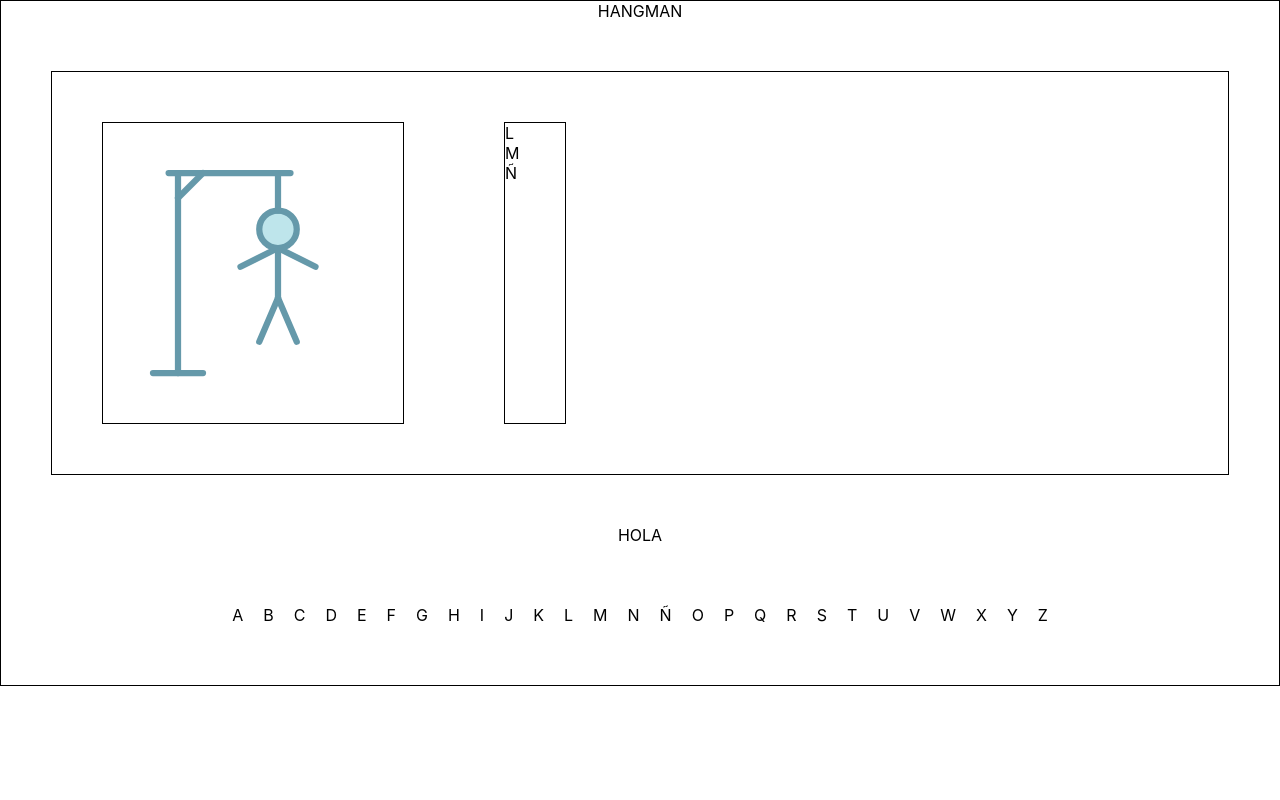
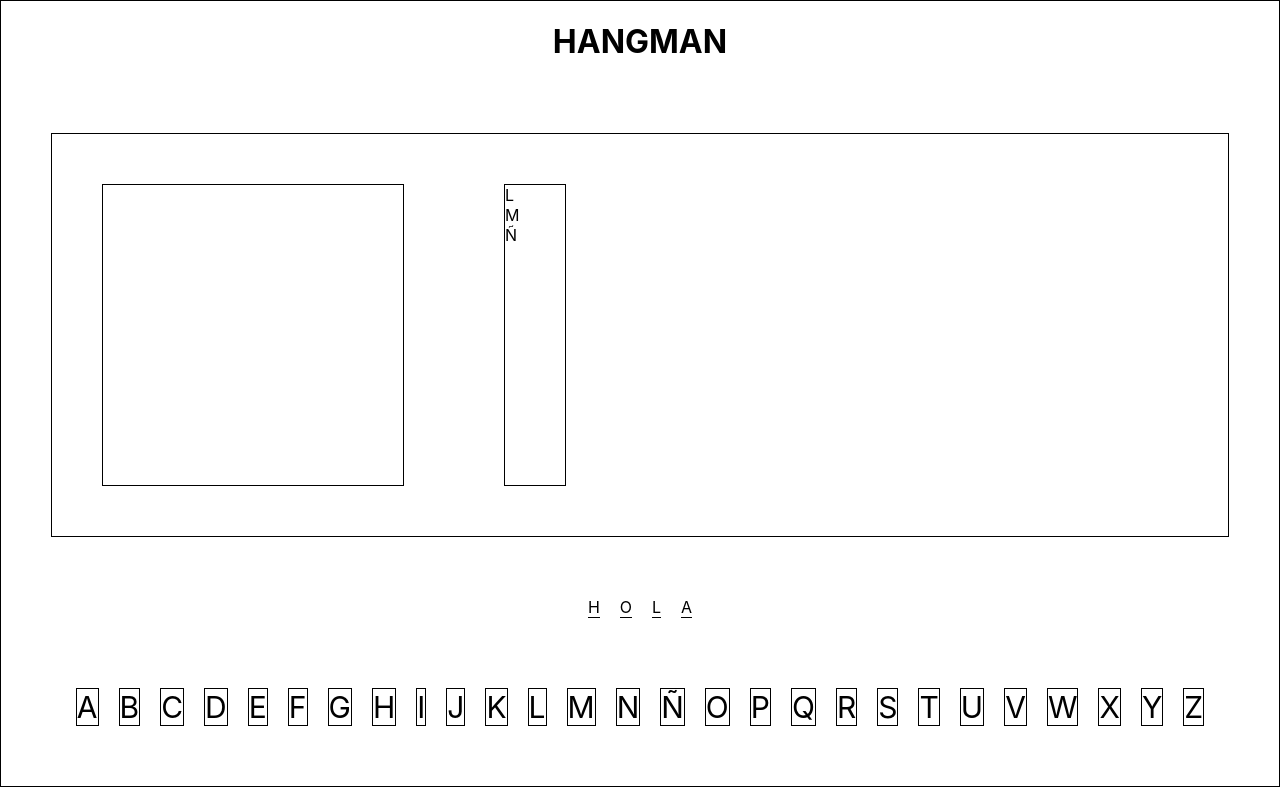
Before and after one commit to NapalfIzon/w04ch2-fazakas-izquieta-paoletti, a React (Create React App) app: page / in a window 1280 px wide. Built offline with nearby package versions, Linux system fonts and the light colour scheme.

Commit message:
Added component hangman

```diff
--- a/src/App.css
+++ b/src/App.css
@@ -43,6 +43,13 @@ main {
   margin: 50px;
   justify-content: center;
 }
+.word-container__correct {
+  display: flex;
+  margin: 10px;
+  border-bottom: 1px solid black;
+}
 .letter {
   margin: 10px;
+  font-size: 30px;
+  border: 1px solid black;
 }
--- a/src/App.js
+++ b/src/App.js
@@ -1,22 +1,21 @@
 import './App.css';
+import Hangman from './components/Hangman/Hangman';
+import { useState } from 'react';
 
 function App() {
+  let [error, setError] = useState(0);
+
+  window.addEventListener("click", () => {
+    setError(error + 1);
+    console.log(error);
+  })
+
   return (
     <>
-      <header className="header">HANGMAN</header>
+      <header className="header"><h1>HANGMAN</h1></header>
       <main>
         <svg className="hangman" viewBox="0 0 96 96" width="300" height="300">
-          <line className="stage11" x1="62" y1="70" x2="56" y2="56"></line>
-          <line className="stage10" x1="50" y1="70" x2="56" y2="56"></line>
-          <line className="stage9" x1="68" y1="46" x2="56" y2="40"></line>
-          <line className="stage8" x1="44" y1="46" x2="56" y2="40"></line>
-          <line className="stage7" x1="56" y1="40" x2="56" y2="56"></line>
-          <circle className="stage6" cx="56" cy="34" r="6" fill="#bee5eb"></circle>
-          <line className="stage5" x1="56" y1="16" x2="56" y2="28"></line>
-          <line className="stage4" x1="24" y1="24" x2="32" y2="16"></line>
-          <line className="stage3" x1="21" y1="16" x2="60" y2="16"></line>
-          <line className="stage2" x1="24" y1="80" x2="24" y2="16"></line>
-          <line className="stage1" x1="16" y1="80" x2="32" y2="80"></line>
+          <Hangman errors={error} />
         </svg>
         <div className="incorrect-letters">
           <div className="incorrect-letters__letter">L</div>
--- /dev/null
+++ b/src/components/Hangman/Hangman.js
@@ -0,0 +1,65 @@
+const Hangman = ({ errors }) => {
+
+    return (
+        <>
+            {errors > 0 &&
+                <line className="stage1" x1="16" y1="80" x2="32" y2="80"></line>
+            }
+            {
+                errors > 1 &&
+                <line className="stage2" x1="24" y1="80" x2="24" y2="16"></line>
+            }
+            {
+                errors > 2 &&
+                <line className="stage3" x1="21" y1="16" x2="60" y2="16"></line>
+            }
+            {
+                errors > 3 &&
+                <line className="stage4" x1="24" y1="24" x2="32" y2="16"></line>
+            }
+            {
+                errors > 4 &&
+                <line className="stage5" x1="56" y1="16" x2="56" y2="28"></line>
+            }
+            {
+                errors > 5 &&
+                <circle className="stage6" cx="56" cy="34" r="6" fill="#bee5eb"></circle>
+            }
+            {
+                errors > 6 &&
+                <line className="stage7" x1="56" y1="40" x2="56" y2="56"></line>
+            }
+            {
+                errors > 7 &&
+                <line className="stage8" x1="44" y1="46" x2="56" y2="40"></line>
+            }
+            {
+                errors > 8 &&
+                <line className="stage9" x1="68" y1="46" x2="56" y2="40"></line>
+            }
+            {
+                errors > 9 &&
+                <line className="stage10" x1="50" y1="70" x2="56" y2="56"></line>
+            }
+            {
+                errors > 10 &&
+                <line className="stage11" x1="62" y1="70" x2="56" y2="56"></line>
+            }
+
+        </>
+
+
+
+
+
+
+
+
+
+
+
+    )
+
+}
+
+export default Hangman;
```
